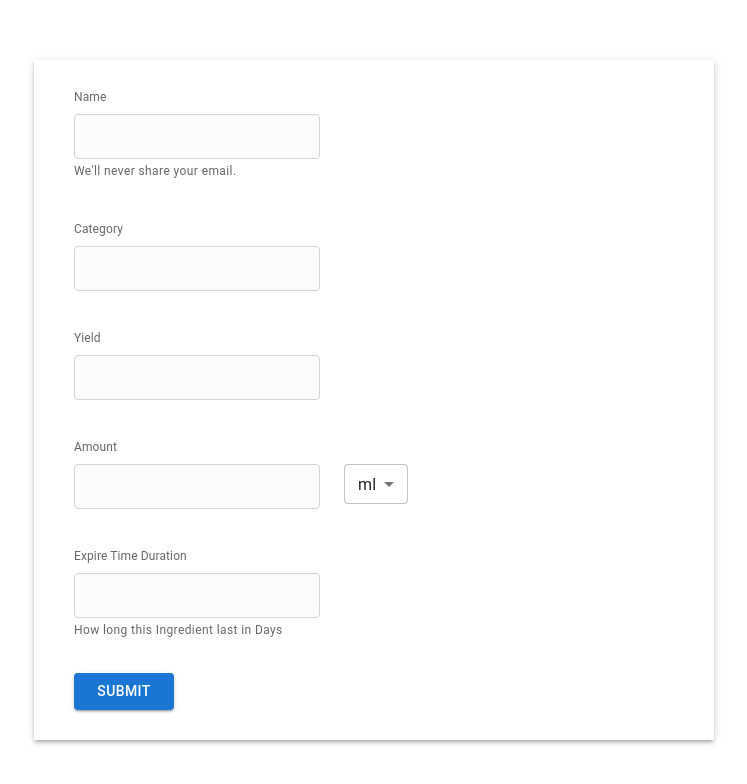
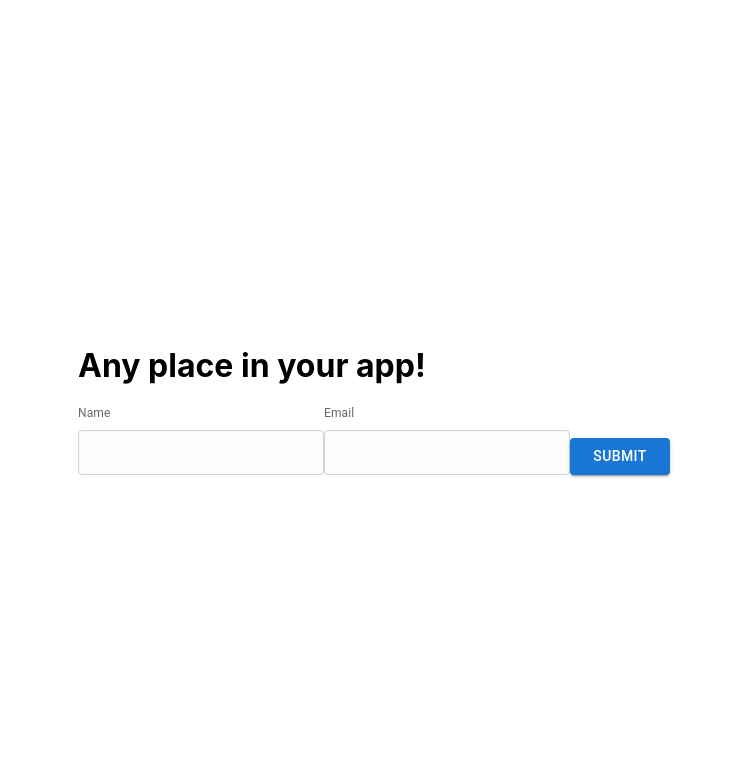
Before and after one commit to xxibcill/restaurant-management-app, a React (Create React App) app in the folder app/: page / in a window 1280 px wide. Shown: the top 784 px of the page, without its empty margins (266-1013 px from the left). Built offline with nearby package versions, Linux system fonts and the light colour scheme.

Commit message:
add formik

```diff
--- a/app/package.json
+++ b/app/package.json
@@ -15,11 +15,13 @@
     "@types/react": "^18.0.0",
     "@types/react-dom": "^18.0.0",
     "axios": "^0.27.2",
+    "formik": "^2.2.9",
     "react": "^18.1.0",
     "react-dom": "^18.1.0",
     "react-scripts": "5.0.1",
     "typescript": "^4.4.2",
-    "web-vitals": "^2.1.0"
+    "web-vitals": "^2.1.0",
+    "yup": "^0.32.11"
   },
   "scripts": {
     "start": "react-scripts start",
--- a/app/src/components/FormBox.tsx
+++ b/app/src/components/FormBox.tsx
@@ -1,10 +1,8 @@
 import React ,{useState} from 'react'
-import {FormControl ,FormHelperText ,Select ,MenuItem ,SelectChangeEvent ,Button } from '@mui/material';
+import {FormControl ,FormHelperText ,Select ,MenuItem ,SelectChangeEvent ,Button ,InputBase ,InputLabel } from '@mui/material';
 import { alpha, styled } from '@mui/material/styles';
-import InputBase from '@mui/material/InputBase';
 import Box from '@mui/material/Box';
 import { createTheme, ThemeProvider } from '@mui/material/styles';
-import InputLabel from '@mui/material/InputLabel';
 import TextField, { TextFieldProps } from '@mui/material/TextField';
 import { OutlinedInputProps } from '@mui/material/OutlinedInput';
 import { orange } from '@mui/material/colors';
--- /dev/null
+++ b/app/src/components/FormikErr.tsx
@@ -0,0 +1,42 @@
+import React from 'react';
+import { Formik, Form, Field, ErrorMessage } from 'formik';
+import * as Yup from "yup";
+import {FormControl ,FormHelperText ,Select ,MenuItem ,SelectChangeEvent ,Button ,InputBase ,InputLabel } from '@mui/material';
+
+const SignupSchema = Yup.object().shape({
+  name: Yup.string()
+    .min(2, 'Too Short!')
+    .max(70, 'Too Long!')
+    .required('Required'),
+  email: Yup.string()
+    .email('Invalid email')
+    .required('Required'),
+});
+
+export const FormikErr = ():JSX.Element => {
+    return (
+        <div>
+            <h1>Signup</h1>
+            <Formik
+                initialValues={{
+                    name: '',
+                    email: '',
+                }}
+                validationSchema={SignupSchema}
+                onSubmit={values => {
+                    // same shape as initial values
+                    console.log(values);
+                }}
+            >
+                <Form>
+                <Field name="name"/>
+                <ErrorMessage name="name">
+                    {msg => <FormHelperText error>{msg}</FormHelperText>}
+                </ErrorMessage>
+                <Field name="email" type="email" />
+                <ErrorMessage name="email" />
+                <button type="submit">Submit</button>
+                </Form>
+            </Formik>
+        </div>
+        )}
--- a/app/src/components/forTestComponent.tsx
+++ b/app/src/components/forTestComponent.tsx
@@ -4,6 +4,8 @@ import FormBox from './FormBox';
 import { createTheme, ThemeProvider } from '@mui/material/styles';
 import Demo from './Demo'
 import { orange } from '@mui/material/colors';
+import TestFormik from "./testFormik"
+import { FormikErr } from './FormikErr';
 
 type FormBoxProps = {
     children?: JSX.Element|JSX.Element[]
@@ -20,62 +22,11 @@ const rootBoxStyle = {
 
 
 const ForTestComponent = ({children}: FormBoxProps): JSX.Element => {
-
-    const [currency, setCurrency] = React.useState('EUR');
-
-    const handleChange = (event: React.ChangeEvent<HTMLInputElement>) => {
-        setCurrency(event.target.value);
-    };
-
-    const currencies = [
-        {
-          value: 'USD',
-          label: '$',
-        },
-        {
-          value: 'EUR',
-          label: '€',
-        },
-        {
-          value: 'BTC',
-          label: '฿',
-        },
-        {
-          value: 'JPY',
-          label: '¥',
-        },
-      ];
-
     return(
         <Box sx={rootBoxStyle}>
-            <FormBox></FormBox>
-            {/* </FormBox>
-            <TextField
-                id="name-field"
-                label="Name"
-                variant="outlined"
-                sx={{
-                    width: 300,
-                    color: "#463243"
-                }}
-
-            />
-            <TextField
-                id="ingredient-select"
-                select
-                label="Select"
-                value={currency}
-                onChange={handleChange}
-                helperText="Please select your currency"
-                sx={{m:2}}
-            >
-                {currencies.map((option) => (
-                    <MenuItem key={option.value} value={option.value}>
-                    {option.label}
-                    </MenuItem>
-                ))}
-            </TextField>
-            <Button sx={{width:100}} variant="contained">Submit</Button> */}
+          {/* <FormBox></FormBox> */}
+          <TestFormik/>
+          {/* <FormikErr/> */}
         </Box>
     );
   };
--- /dev/null
+++ b/app/src/components/testFormik.tsx
@@ -0,0 +1,97 @@
+// Render Prop
+import React from 'react';
+import { Formik, Form, Field, ErrorMessage } from 'formik';
+import {FormControl ,FormHelperText ,Select ,MenuItem ,SelectChangeEvent ,Button ,InputBase ,InputLabel } from '@mui/material';
+import { createTheme, ThemeProvider } from '@mui/material/styles';
+import { alpha, styled } from '@mui/material/styles';
+import * as Yup from "yup";
+
+const theme = createTheme({
+    palette: {
+        primary: {
+          light: '#757ce8',
+          main: '#3f50b5',
+          dark: '#002884',
+          contrastText: '#fff',
+        },
+        secondary: {
+          light: '#ff7961',
+          main: '#f44336',
+          dark: '#ba000d',
+          contrastText: '#000',
+        },
+    },
+});
+
+const SignupSchema = Yup.object().shape({
+    name: Yup.string()
+      .min(2, 'Too Short!')
+      .max(70, 'Too Long!')
+      .required('Required'),
+    email: Yup.string()
+      .email('Invalid email')
+      .required('Required'),
+});
+
+const BootstrapInput = styled(InputBase)(({ theme }) => ({
+    'label + &': {
+      marginTop: theme.spacing(3),
+    },
+    '& .MuiInputBase-input': {
+      borderRadius: 4,
+      position: 'relative',
+      backgroundColor: theme.palette.mode === 'light' ? '#fcfcfb' : '#2b2b2b',
+      border: '1px solid #ced4da',
+      fontSize: 16,
+      width: 'auto',
+      padding: '10px 12px',
+      transition: theme.transitions.create([
+        'border-color',
+        'background-color',
+        'box-shadow',
+      ]),
+      '&:focus': {
+        boxShadow: `${alpha(theme.palette.success.main, 0.25)} 0 0 0 0.2rem`,
+        borderColor: theme.palette.success,
+      },
+    },
+}));
+
+const TestFormik = (): JSX.Element => {
+        return (
+            <div>
+                <h1>Any place in your app!</h1>
+                <Formik
+                    initialValues={{ name: '', email: '' }}
+                    validationSchema={SignupSchema}
+                    onSubmit={(values, { setSubmitting }) => {
+                            setSubmitting(true);
+                            console.log(JSON.stringify(values, null, 2));
+                            setSubmitting(false);
+                    }}
+                >
+                {({ isSubmitting }) => (
+                    <Form>
+                        <FormControl color='success' variant="standard">
+                            <InputLabel shrink htmlFor="name">Name</InputLabel>
+                            <Field type="text" name="name" as={BootstrapInput} />
+                            <ErrorMessage name="name">
+                                {msg => <FormHelperText error>{msg}</FormHelperText>}
+                            </ErrorMessage>
+                        </FormControl>
+                        <FormControl color='success' variant="standard">
+                            <InputLabel shrink htmlFor="email">Email</InputLabel>
+                            <Field type="email" name="email" as={BootstrapInput} />
+                            <ErrorMessage name="email">
+                                {msg => <FormHelperText error>{msg}</FormHelperText>}
+                            </ErrorMessage>
+                        </FormControl>
+                        <Button disabled={isSubmitting} type='submit' sx={{width:100,marginTop:4}} variant="contained">Submit</Button>
+                    </Form>
+                )}
+                </Formik>
+            </div>
+        )
+    };
+
+export default TestFormik;
```
Also changed, not shown: 2 other files (tests, documents, lock files or other folders).
